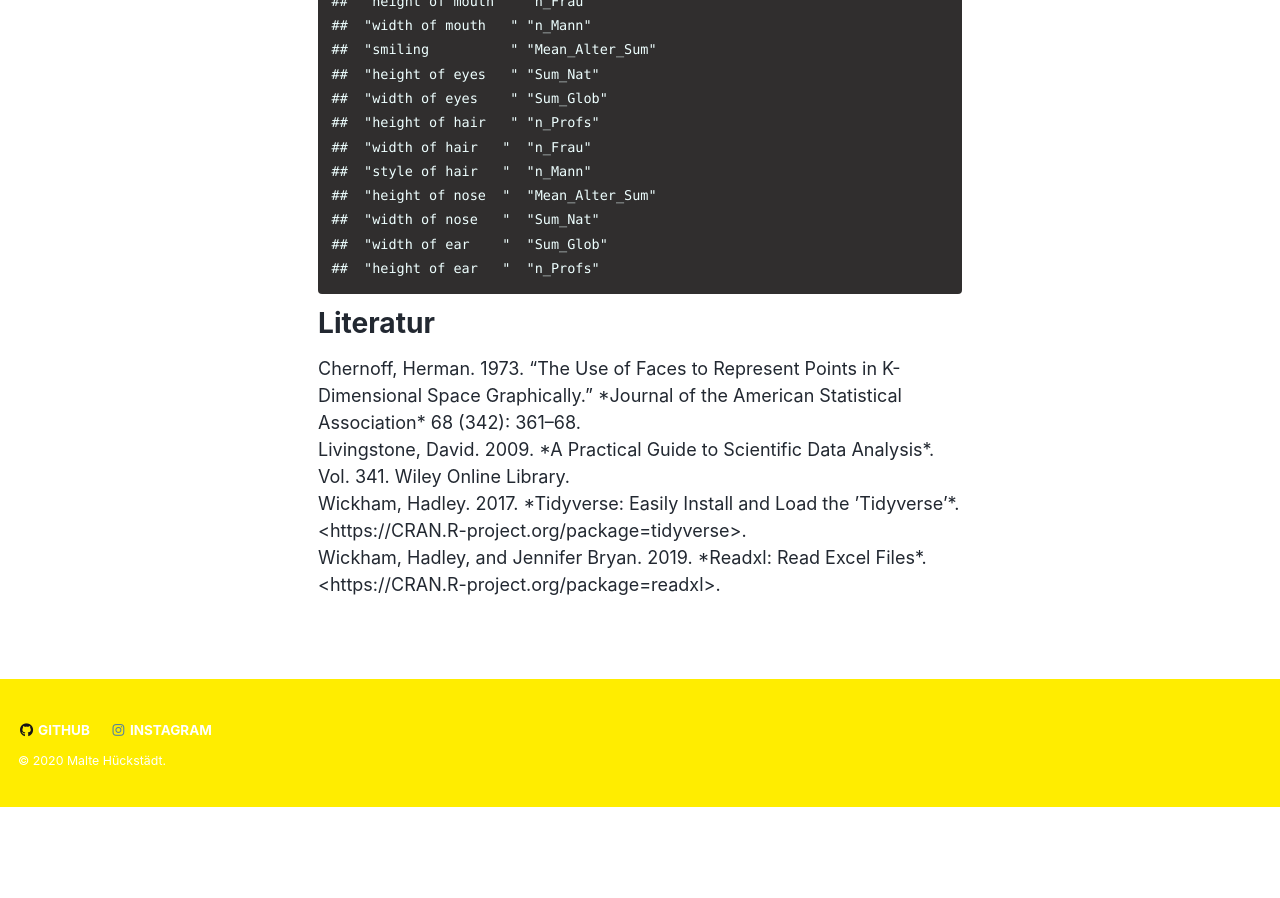
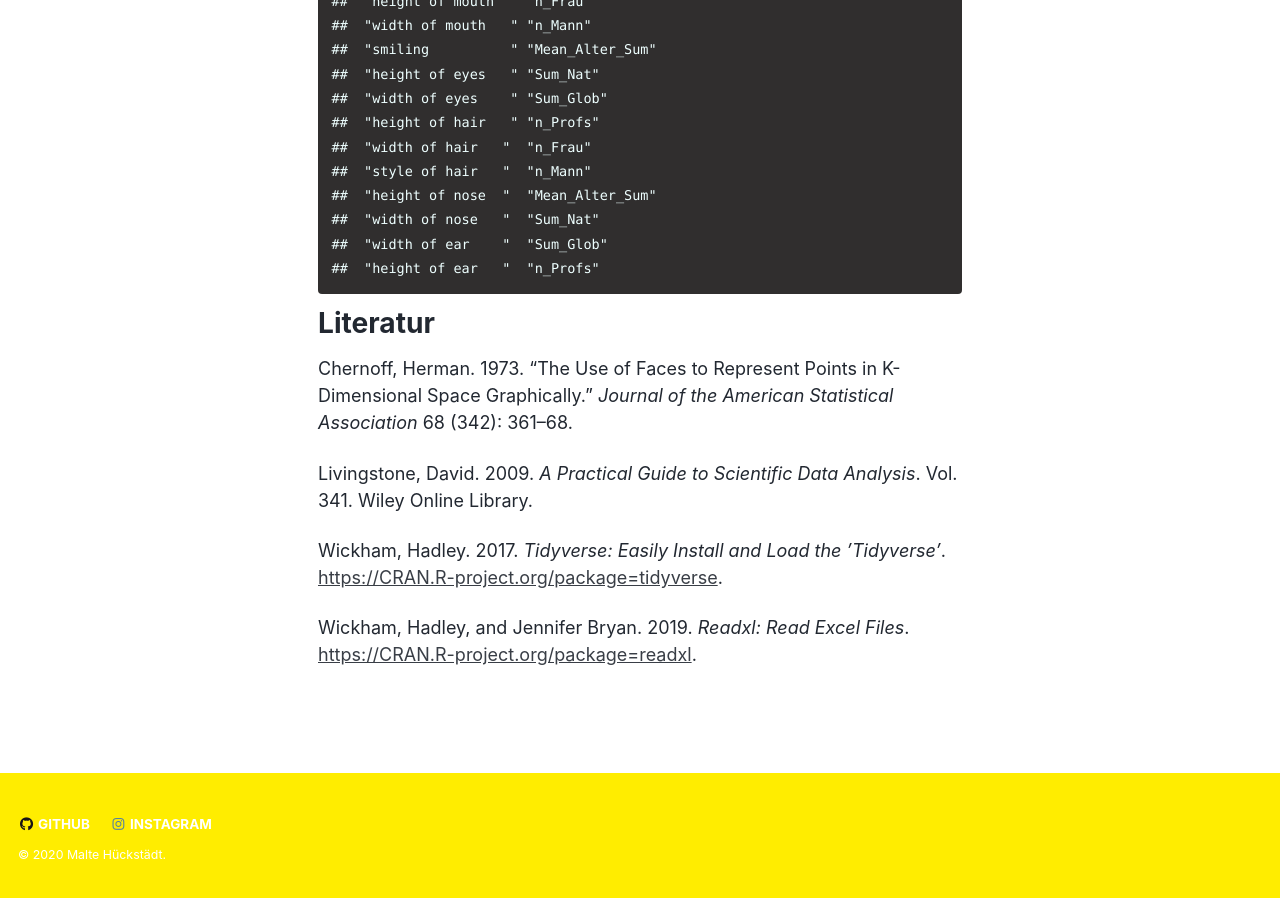
Before and after one commit to MalteHueckstaedt/Chernoff_Face, a Jekyll site: the page built from _pages/Chernoff.md, in a window 1280 px wide and 900 px high, scrolled down 5465 px. Built offline with Jekyll 4.4.1, drawn with Linux system fonts in a browser that asks for light colours; cached includes are drawn as plain includes; nearby versions of some CDN libraries; our own code applies the rules of GitHub Pages for plain Markdown files; before the commit the page ends 6272 px from its top, so only the background shows below that.

Commit message:
cahnge md format from gfm to githubmarkdown

````diff
--- a/_pages/Chernoff.Rmd
+++ b/_pages/Chernoff.Rmd
@@ -5,7 +5,7 @@
 bibliography: Bibliothek.bib
 output:
   md_document:
-    variant: gfm
+    variant: markdown_github
 ---
 
 ```{r setup, include=FALSE}
--- a/_pages/Chernoff.md
+++ b/_pages/Chernoff.md
@@ -1,4 +1,5 @@
-# Einleitung
+Einleitung
+==========
 
 Die von Herman Chernoff (\* 1. Juli 1923) entwickelten *Chernoff-Faces*
 (1973) sind ein verfahren der multivariaten Datenvisualisierung. Im
@@ -17,24 +18,25 @@
 Gesichter zu registrieren. Da die Physiognomie der Chernoff Faces
 gewissermaßen *kurzgeschlossen* ist, mit den Merkmalsausprägungen der
 jeweiligen Merkmalsträger, erlaubt die Methode der Chernoff-Faces
-Ähnlich- bzw. Unähnlichkeitsstrukturen verschiedener Merkmalsprofile
-von Zeilenvektoren leicht und intuitiv zu explorieren.
+Ähnlich- bzw. Unähnlichkeitsstrukturen verschiedener Merkmalsprofile von
+Zeilenvektoren leicht und intuitiv zu explorieren.
 
 Problematisch wird die Anwendung der Chernoff Faces bei Datensets (vgl.
 Livingstone 2009) mit sehr vielen Zeilenvektoren: Selbstverständlich
 sind zwanzig Gesichter leichter zu unterscheiden als zweihundert.
 
-# Daten
+Daten
+=====
 
 Der im folgenden zur Illustration verwendete Datensatz weißt für
-sämtliche Professor\_innen bundesdeutscher, staatlicher
-Kunsthochschulen im Fachbereich bildende Kunst (und angrenzender Fächer)
-u.a. folgende Variablen auf:
+sämtliche Professor\_innen bundesdeutscher, staatlicher Kunsthochschulen
+im Fachbereich bildende Kunst (und angrenzender Fächer) u.a. folgende
+Variablen auf:
 
-  - nationale und internationale Rankingposition des
+-   nationale und internationale Rankingposition des
     Künstler\_innen-Rankings ([Artfacts](https://artfacts.net/))
-  - Alter
-  - Geschlecht
+-   Alter
+-   Geschlecht
 
 Es können nun in diesen, vorgenannten Dimensionen statistische Profile
 für deutsche, alle staatlichen Kunsthochschulen erzeugt werden, die
@@ -50,7 +52,8 @@
 4.  Anzahl weiblicher Professor\_innen pro Kunsthochschule
 5.  Anzahl männlicher Professor\_innen pro Kunsthochschule
 
-# Datenaufbereitung
+Datenaufbereitung
+=================
 
 In einem ersten Schritt wird für die Datenaufbereitung mittels der
 *tidyverse*-Pakete (Wickham 2017) der oben beschriebene Datensatz in die
@@ -131,8 +134,6 @@
 4.  Anzahl weiblicher Professor\_innen pro Kunsthochschule
 5.  Anzahl männlicher Professor\_innen pro Kunsthochschule
 
-<!-- end list -->
-
 ``` r
 # Erzeuge aggregierte Variablen auf KH-Ebene
 
@@ -209,7 +210,7 @@
 faces(ArtFac[1:22,],face.type=1)
 ```
 
-![](Chernoff_files/figure-gfm/unnamed-chunk-4-1.png)<!-- -->
+![](Chernoff_files/figure-markdown_github/unnamed-chunk-4-1.png)
 
     ## effect of variables:
     ##  modified item       Var
@@ -229,37 +230,18 @@
     ##  "width of ear    "  "Sum_Glob"
     ##  "height of ear   "  "n_Profs"
 
-# Literatur
-
-<div id="refs" class="references">
-
-<div id="ref-chernoff1973use">
+Literatur
+=========
 
 Chernoff, Herman. 1973. “The Use of Faces to Represent Points in
 K-Dimensional Space Graphically.” *Journal of the American Statistical
 Association* 68 (342): 361–68.
 
-</div>
-
-<div id="ref-livingstone2009practical">
-
 Livingstone, David. 2009. *A Practical Guide to Scientific Data
 Analysis*. Vol. 341. Wiley Online Library.
-
-</div>
-
-<div id="ref-tidyverse2017">
 
 Wickham, Hadley. 2017. *Tidyverse: Easily Install and Load the
 ’Tidyverse’*. <https://CRAN.R-project.org/package=tidyverse>.
 
-</div>
-
-<div id="ref-readxl2019">
-
 Wickham, Hadley, and Jennifer Bryan. 2019. *Readxl: Read Excel Files*.
 <https://CRAN.R-project.org/package=readxl>.
-
-</div>
-
-</div>
````
Also changed, not shown: _pages/Chernoff_files/figure-markdown_github/unnamed-chunk-4-1.png (added).
